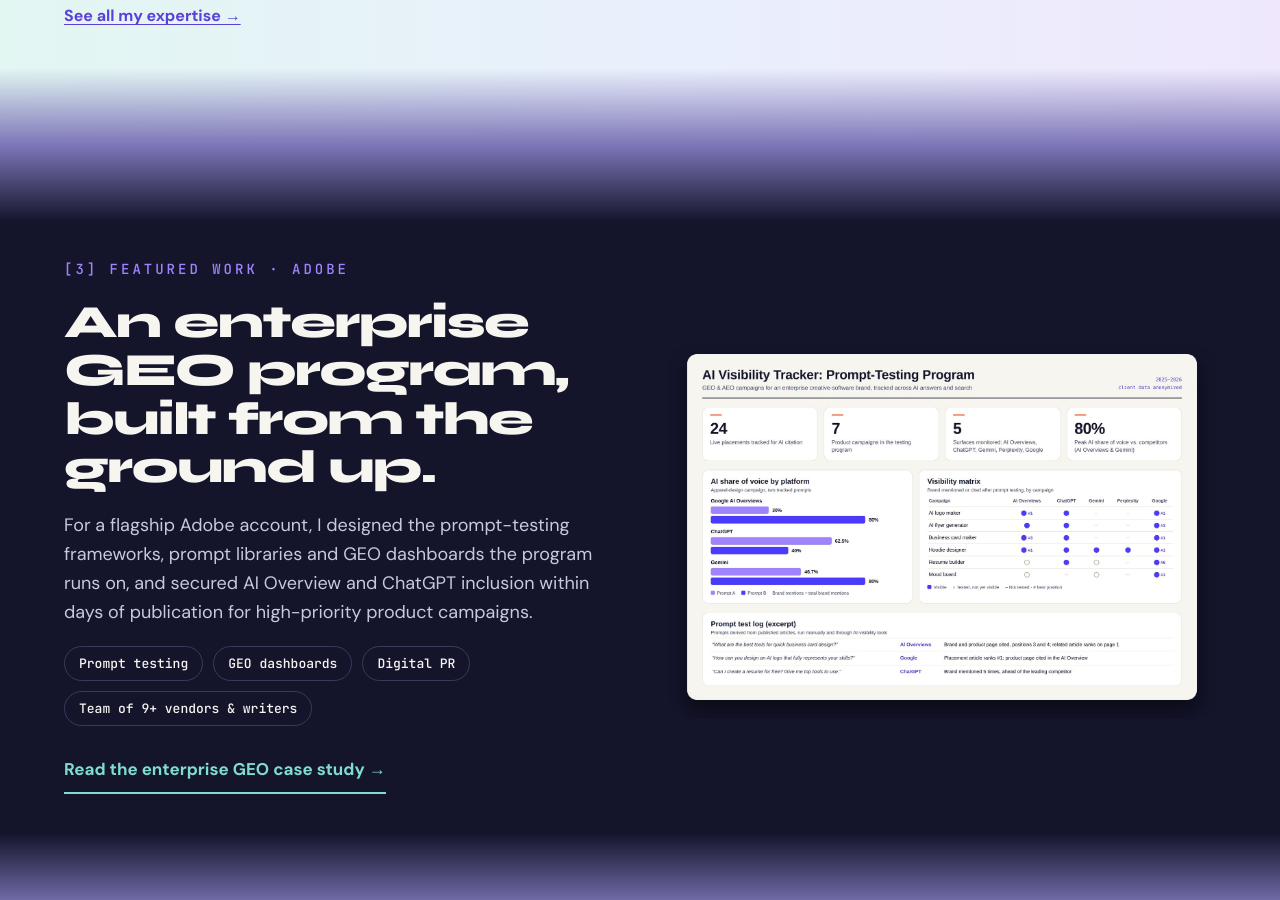
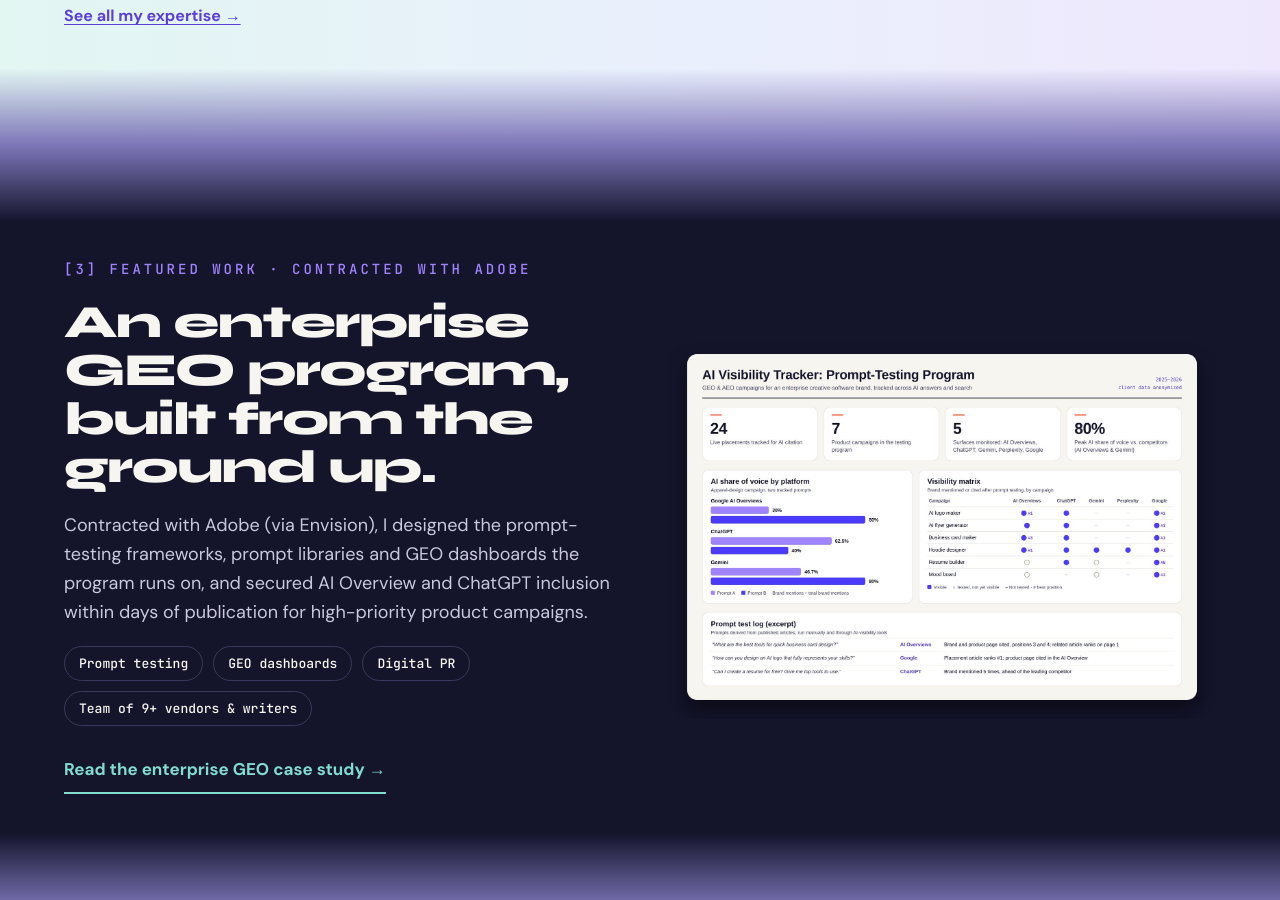
Before and after one commit to JBreezeA/jenalston-site, a Jekyll site: the page built from index.html, in a window 1280 px wide and 900 px high, scrolled down 2484 px. Built offline with Jekyll 4.4.1, drawn with Linux system fonts in a browser that asks for light colours.

Commit message:
Update index.html

```diff
--- a/index.html
+++ b/index.html
@@ -135,9 +135,9 @@
 <section class="u195 fb ft">
 <div class="u196">
 <div class="u82">
-<div class="u47">[3] Featured work · Adobe</div>
+<div class="u47">[3] Featured work · Contracted with Adobe</div>
 <h2 class="u197">An enterprise GEO program, built from the ground up.</h2>
-<p class="u198">For a flagship Adobe account, I designed the prompt-testing frameworks, prompt libraries and GEO dashboards the program runs on, and secured AI Overview and ChatGPT inclusion within days of publication for high-priority product campaigns.</p>
+<p class="u198">Contracted with Adobe (via Envision), I designed the prompt-testing frameworks, prompt libraries and GEO dashboards the program runs on, and secured AI Overview and ChatGPT inclusion within days of publication for high-priority product campaigns.</p>
 <div class="u116">
 <span class="u73">Prompt testing</span>
 <span class="u73">GEO dashboards</span>
```
